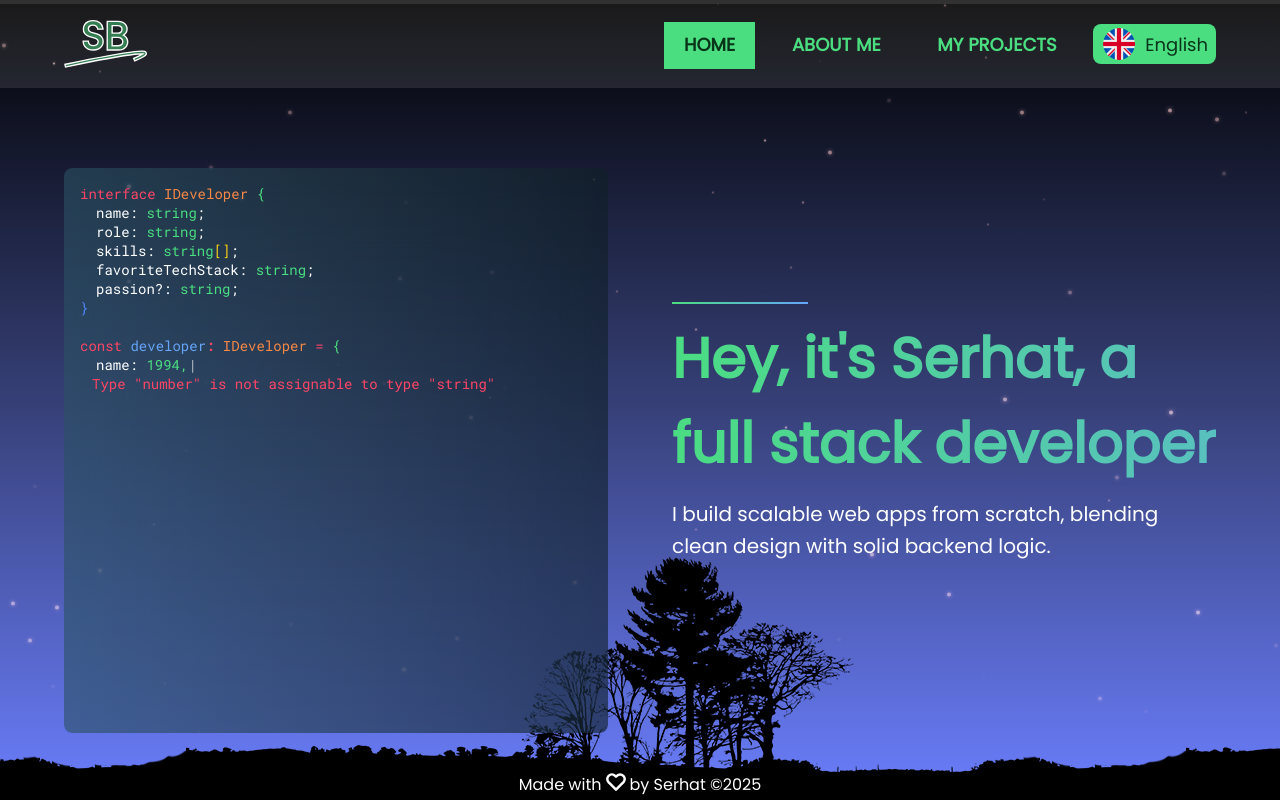
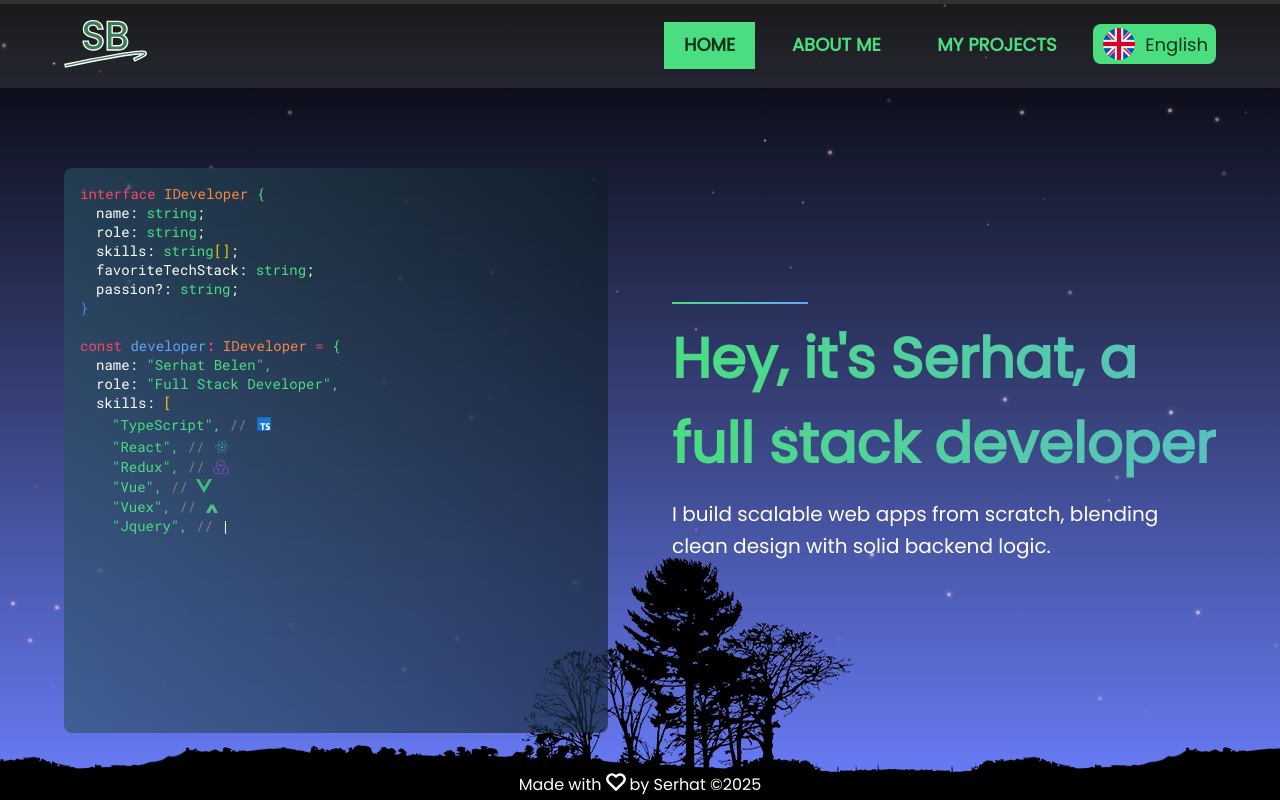
Before and after one commit to commandx1/serhat-portfolio, a Next.js app: page / in a window 1280 px wide. Built offline with nearby package versions, Linux system fonts and the light colour scheme; no server answers; what @mui/material-nextjs would draw is missing.

Commit message:
Add gray color variable and update related components for consistency.

```diff
--- a/app/globals.scss
+++ b/app/globals.scss
@@ -7,6 +7,7 @@
   --red: #ff4566;
   --orange: #fa8845;
   --yellow: #facc15;
+  --gray: #808080;
 }
 
 html,
--- a/components/typed/helpers.ts
+++ b/components/typed/helpers.ts
@@ -10,10 +10,10 @@ import {
     ScssSVG,
     TypeScriptSVG,
     VueSVG,
-    VuexSVG,
+    VuexSVG
 } from './SVGs';
 
-type TColor = 'red' | 'orange' | 'darkBlue' | 'blue' | 'green' | 'yellow' | undefined;
+type TColor = 'red' | 'orange' | 'darkBlue' | 'blue' | 'green' | 'yellow' | 'gray' | undefined;
 type TIndent = string | undefined;
 
 const colorMap: Record<string, string> = {
@@ -23,6 +23,7 @@ const colorMap: Record<string, string> = {
     darkBlue: 'var(--darkBlue)',
     green: 'var(--lightGreen)',
     blue: 'var(--lightBlue)',
+    gray: 'var(--gray)'
 };
 
 const writeDown = (content: string, color: TColor, indent: TIndent, id?: string) => {
@@ -78,31 +79,11 @@ const buildInterface = () => [
     writeDown('IDeveloper ', 'orange', undefined),
     writeDown(' = ', 'red', undefined),
     writeDown('{', 'green', undefined),
-    '<br/>',
-];
-
-// the first error state (number cannot be assigned to string)
-const strings = [
-    ...buildInterface(),
-    writeDown('name:', undefined, '16px'),
-    writeDown(' 1994,', 'green', undefined, 'err1Span'),
-];
-
-// the second error state (string cannot be assigned to string[])
-const strings2 = [
-    ...buildInterface(),
-    writeDown('name:', undefined, '16px'),
-    writeDown(' "Serhat Belen",', 'green', undefined),
-    '<br/>',
-    writeDown('role:', undefined, '16px'),
-    writeDown(' "Full Stack Developer",', 'green', undefined),
-    '<br/>',
-    writeDown('skills:', undefined, '16px'),
-    writeDown(' "TypeScript"', 'green', undefined, 'err2Span'),
+    '<br/>'
 ];
 
 // the final correct state
-const strings3 = [
+const strings = [
     ...buildInterface(),
     writeDown('name:', undefined, '16px'),
     writeDown(' "Serhat Belen",', 'green', undefined),
@@ -114,48 +95,48 @@ const strings3 = [
     writeDown(' [', 'yellow', undefined),
     '<br/>',
     writeDown(' "TypeScript",', 'green', '32px'),
-    writeDown(` ${TypeScriptSVG}`, undefined, undefined),
+    writeDown(` // ${TypeScriptSVG}`, 'gray', undefined),
     '<br/>',
     writeDown(' "React",', 'green', '32px'),
-    writeDown(` ${ReactSVG}`, undefined, undefined),
+    writeDown(` // ${ReactSVG}`, 'gray', undefined),
     '<br/>',
     writeDown(' "Redux",', 'green', '32px'),
-    writeDown(` ${ReduxSVG}`, undefined, undefined),
+    writeDown(` // ${ReduxSVG}`, 'gray', undefined),
     '<br/>',
     writeDown(' "Vue",', 'green', '32px'),
-    writeDown(` ${VueSVG}`, undefined, undefined),
+    writeDown(` // ${VueSVG}`, 'gray', undefined),
     '<br/>',
     writeDown(' "Vuex",', 'green', '32px'),
-    writeDown(` ${VuexSVG}`, undefined, undefined),
+    writeDown(` // ${VuexSVG}`, 'gray', undefined),
     '<br/>',
     writeDown(' "Jquery",', 'green', '32px'),
-    writeDown(` ${JquerySVG}`, undefined, undefined),
+    writeDown(` // ${JquerySVG}`, 'gray', undefined),
     '<br/>',
     writeDown(' "Scss",', 'green', '32px'),
-    writeDown(` ${ScssSVG}`, undefined, undefined),
+    writeDown(` // ${ScssSVG}`, 'gray', undefined),
     '<br/>',
     writeDown(' "NextJS",', 'green', '32px'),
-    writeDown(` ${NextSVG}`, undefined, undefined),
+    writeDown(` // ${NextSVG}`, 'gray', undefined),
     '<br/>',
     writeDown(' "NodeJS",', 'green', '32px'),
-    writeDown(` ${NodeSVG}`, undefined, undefined),
+    writeDown(` // ${NodeSVG}`, 'gray', undefined),
     '<br/>',
     writeDown(' "MongoDB",', 'green', '32px'),
-    writeDown(` ${MongoSVG}`, undefined, undefined),
+    writeDown(` // ${MongoSVG}`, 'gray', undefined),
     '<br/>',
     writeDown(' "Git",', 'green', '32px'),
-    writeDown(` ${GitSVG}`, undefined, undefined),
+    writeDown(` // ${GitSVG}`, 'gray', undefined),
     '<br/>',
     writeDown(']', 'yellow', '16px'),
     ',<br/>',
     writeDown('favoriteTechStack:', undefined, '16px'),
     writeDown(' "MERN"', 'green', undefined),
-    writeDown(` ${MongoSVG} ${ExpressSVG} ${ReactSVG} ${NodeSVG}`, undefined, undefined),
+    writeDown(` // ${MongoSVG} ${ExpressSVG} ${ReactSVG} ${NodeSVG}`, 'gray', undefined),
     ',<br/>',
     writeDown(' passion:', undefined, '16px'),
     writeDown(' "Building amazing web experiences"', 'green', undefined),
     '<br/>',
-    writeDown('}', 'green', undefined),
+    writeDown('}', 'green', undefined)
 ];
 // generate the string that will be shown in the animation
-export const generateString = () => [strings.join(''), strings2.join(''), strings3.join('')];
+export const generateString = () => [strings.join('')];
--- a/components/typed/typed.module.scss
+++ b/components/typed/typed.module.scss
@@ -27,10 +27,3 @@
         position: relative;
     }
 }
-
-.errText {
-    color: #ff4566;
-    margin-left: 12px;
-    position: relative;
-    z-index: 2;
-}
--- a/components/typed/typed.tsx
+++ b/components/typed/typed.tsx
@@ -8,21 +8,11 @@ import useText from './useText';
 
 const fontFamily = Roboto_Mono({
     weight: '400',
-    subsets: ['latin'],
+    subsets: ['latin']
 });
 
-// TypeScript error messages to be shown during animation
-const TYPE_ERRORS = {
-    NUMBER_TO_STRING: 'Type "number" is not assignable to type "string"',
-    STRING_TO_ARRAY: 'Type "string" is not assignable to type "string[]"',
-};
-
-/**
- * TypeScript code animation component that shows developer skills
- * with simulated typing including TypeScript errors
- */
 const Typed = () => {
-    const { strings, err1Ref, err2Ref } = useText();
+    const { strings } = useText();
 
     return (
         <div className={[styles.box, fontFamily.className].join(' ')}>
@@ -30,17 +20,8 @@ const Typed = () => {
                 className={styles.content}
                 startWhenVisible
                 strings={strings}
-                backDelay={3000}
-                backSpeed={60}
                 typeSpeed={10}
             />
-            {/* Error message references that will be shown/hidden by the useText hook */}
-            <div style={{ display: 'none' }} ref={err1Ref} className={styles.errText}>
-                {TYPE_ERRORS.NUMBER_TO_STRING}
-            </div>
-            <div style={{ display: 'none' }} ref={err2Ref} className={styles.errText}>
-                {TYPE_ERRORS.STRING_TO_ARRAY}
-            </div>
         </div>
     );
 };
--- a/components/typed/useText.ts
+++ b/components/typed/useText.ts
@@ -1,15 +1,12 @@
 'use client';
 
-import { useEffect, useRef, useState } from 'react';
+import { useEffect, useState } from 'react';
 
 import { generateString } from './helpers';
 
-// hook to manage animated text with error messages
+// hook to manage animated text
 const useText = () => {
     const [strings, setStrings] = useState<string[]>(['']);
-
-    const err1Ref = useRef<HTMLDivElement>(null);
-    const err2Ref = useRef<HTMLDivElement>(null);
 
     useEffect(() => {
         if (typeof window === 'undefined') return;
@@ -21,34 +18,7 @@ const useText = () => {
         };
     }, []);
 
-    const delay = (ms: number): Promise<void> => {
-        return new Promise(resolve => setTimeout(resolve, ms));
-    };
-
-    useEffect(() => {
-        const showErrorMessages = async () => {
-            // show error messages at specific times
-            if (err1Ref.current) {
-                await delay(3800);
-                err1Ref.current.style.display = 'block';
-
-                await delay(3100);
-                err1Ref.current.style.display = 'none';
-            }
-
-            if (err2Ref.current) {
-                await delay(2130);
-                err2Ref.current.style.display = 'block';
-
-                await delay(2900);
-                err2Ref.current.style.display = 'none';
-            }
-        };
-
-        showErrorMessages();
-    }, []);
-
-    return { strings, err1Ref, err2Ref };
+    return { strings };
 };
 
 export default useText;
```
